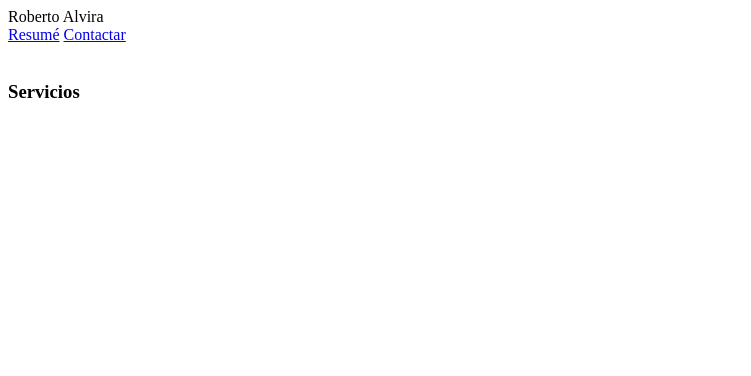
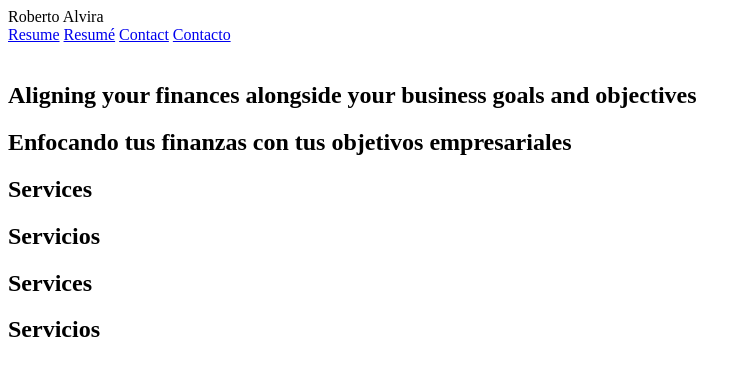
Before and after one commit to alviraroberto/roberto-accounting, a plain HTML site: page index.html in a window 1280 px wide. Shown: the whole page, without its empty margins (0-751 px from the left). Drawn offline with Linux system fonts and the light colour scheme.

Commit message:
seguir listado

```diff
--- a/index.html
+++ b/index.html
@@ -9,15 +9,17 @@
 
 
 
-    <title>Roberto CPA</title>
+    <title>Roberto - Accounting & Financial Services</title>
     <link rel="stylesheet" href="styles.css">
 </head>
 <body>
     <nav>
         <div class="nav-left">Roberto Alvira</div>
         <div class="nav-right">
-            <a href="###" class="resume-download">Resumé</a>
-            <a href="###" class="contacto">Contactar</a>
+            <a lang="en" href="###" class="resume-download">Resume</a>
+            <a lang="es" href="###" class="resume-download">Resumé</a>
+            <a  href="###" class="contact">Contact</a>
+            <a lang="es"href="###" class="contact">Contacto</a>
         </div>
     </nav>
     <div class="container">
@@ -25,10 +27,13 @@
 
             <img src="" alt="" srcset="">
             <div class="msg-services">
-                <h3 class="msg-services-text">Servicios</h3>
-                <p></p>
-                <p></p>
-                <p></p>
+                <h2 lang="en"  class="msg-services-text">Aligning your finances alongside your business goals and objectives</h2>
+                <h2 lang="es"class="msg-services-text">Enfocando tus finanzas con tus objetivos empresariales</h2>
+                <h2 lang="en"  class="msg-services-text">Services</h4>
+                <h2 lang="es"class="msg-services-text">Servicios</h214>
+                <h2 lang="en"  class="msg-services-text">Services</h4>
+                <h1 lang="es"class="msg-services-text">Servicios</h2>
+
 
             </div>
 
```
